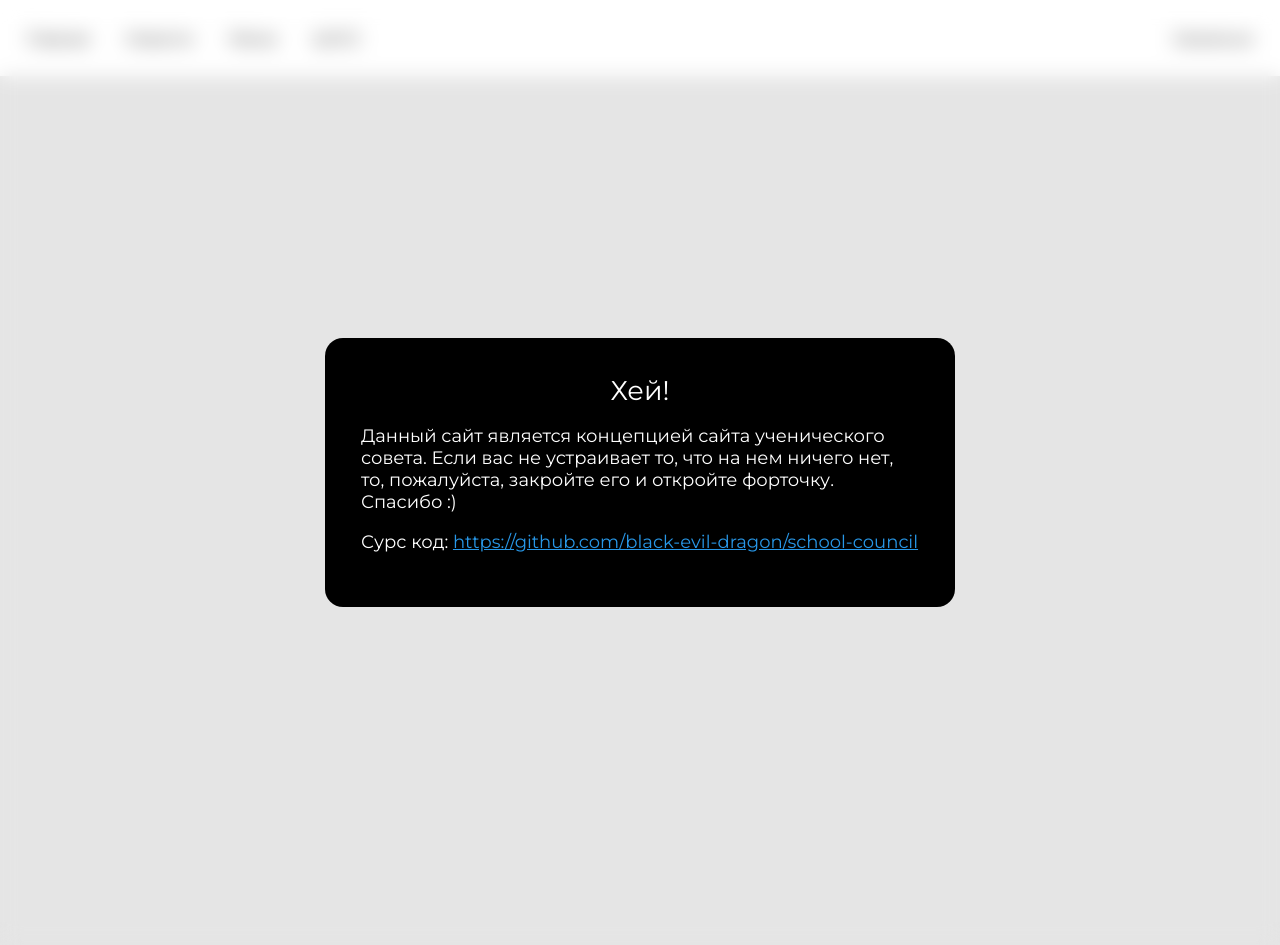
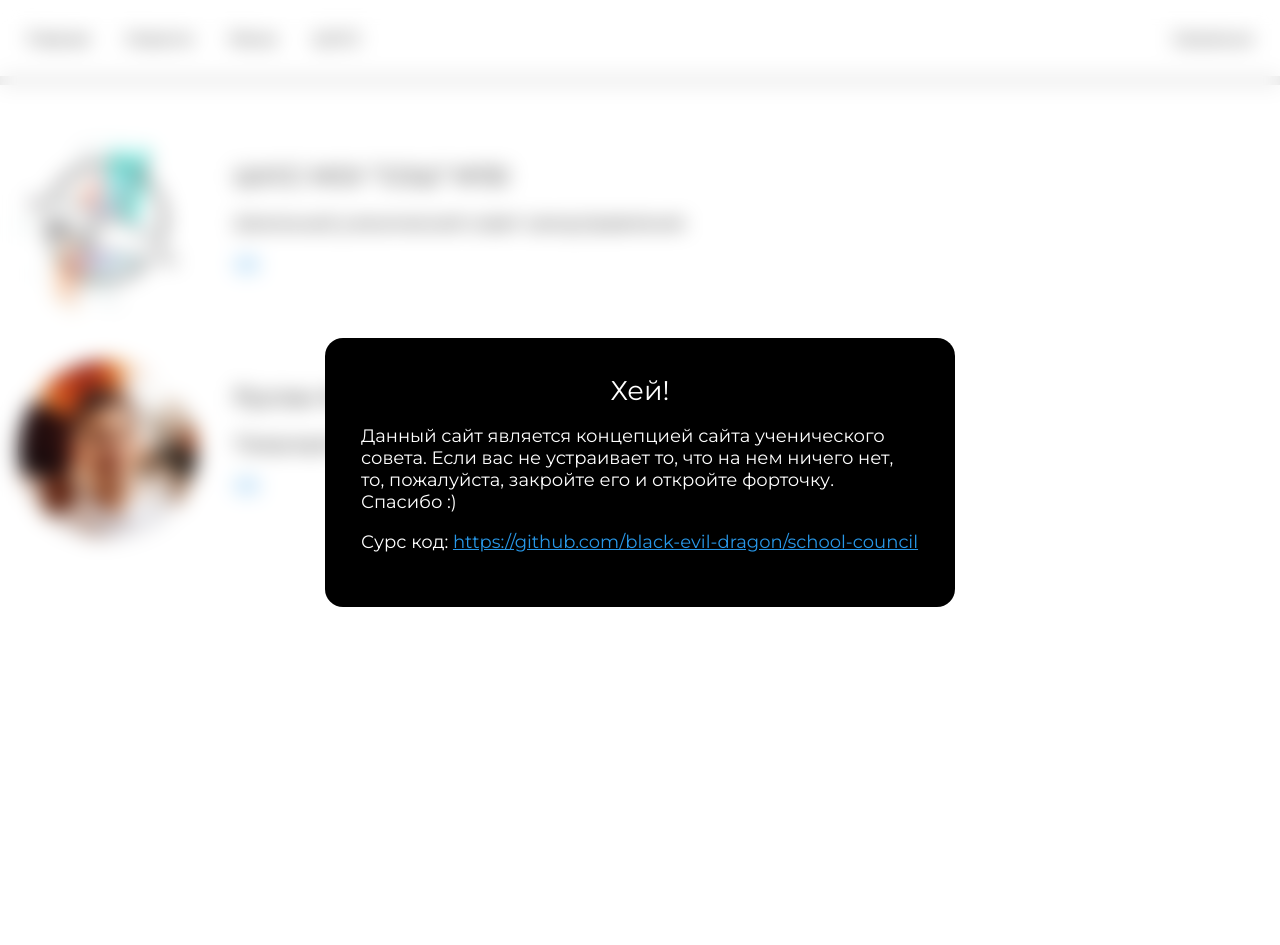
Before and after one commit to black-evil-dragon/school-council, a Django app: page /reach in a window 1280 px wide. Run offline with Django 3.2, Linux system fonts and the light colour scheme.

Commit message:
add reach page, style remake

```diff
--- a/school/main/templates/main/components/news-preview.html
+++ b/school/main/templates/main/components/news-preview.html
@@ -24,7 +24,7 @@
 
             {% if news.image %}
                 <div class="news__content-image">
-                    <img src="{{ news.image.url }}">
+                    <a href="{{ news.image.url }}"><img src="{{ news.image.url }}"></a>
                 </div>
             {% else %}
             {% endif %}
--- a/school/main/templates/main/components/news.html
+++ b/school/main/templates/main/components/news.html
@@ -18,7 +18,7 @@
 
                 {% if news.image %}
                     <div class="news__content-image">
-                        <img src="{{ news.image.url }}">
+                        <a href="{{ news.image.url }}"><img src="{{ news.image.url }}"></a>
                     </div>
                 {% else %}
                 {% endif %}
--- a/school/main/templates/main/pages/post.html
+++ b/school/main/templates/main/pages/post.html
@@ -24,7 +24,7 @@
 
         {% if post.image %}
         <div class="news__content-image">
-            <img src="{{ post.image.url }}">
+            <a href="{{ post.image.url }}"><img src="{{ post.image.url }}"></a>
         </div>
         {% endif %}
     </div>
--- a/school/main/templates/main/pages/reach.html
+++ b/school/main/templates/main/pages/reach.html
@@ -7,7 +7,33 @@
 {% block content %}
 
 <div class="reach">
+    <div class="reach__content">
+        <div class="reach__image">
+            <img src="{% static 'img/logo.png' %}" alt="">
+        </div>
 
+        <div class="reach__text">
+            <h3>ШУСС МОУ ”СОШ” №30</h3>
+            <p>Школьный ученический совет самоуправления</p>
+            <p>
+                <a href="https://vk.com/samoypravlenie30">VK</a>
+            </p>
+        </div>
+    </div>
+
+    <div class="reach__content">
+        <div class="reach__image">
+            <img src="{% static 'img/ruslan.png' %}" alt="">
+        </div>
+
+        <div class="reach__text">
+            <h3>Руслан Копейкин</h3>
+            <p>Председатель ШУСС</p>
+            <p>
+                <a href="https://vk.com/rusyakopeykin">VK</a>
+            </p>
+        </div>
+    </div>
 </div>
 
 {% endblock content %}
--- a/school/main/views.py
+++ b/school/main/views.py
@@ -24,7 +24,10 @@ def council(request):
     return render(request, 'main/pages/council.html')
 
 def widget(request, link):
-    return render(request, f'main/pages/articles/{link}.html')
+    if link != 'ghost':
+        return render(request, f'main/pages/articles/{link}.html')
+    else:
+        return render(request, f'main/pages/ghost.html')
 
 def reach(request):
     return render(request, f'main/pages/reach.html')
--- a/school/school/urls.py
+++ b/school/school/urls.py
@@ -5,6 +5,7 @@ from django.conf.urls.static import static
 
 
 handler404 = "school.views.error_handler_404"
+handler500 = "school.views.error_handler_500"
 
 urlpatterns = [
     path('admin/', admin.site.urls),
--- a/school/school/views.py
+++ b/school/school/views.py
@@ -3,3 +3,6 @@ from django.shortcuts import render
 
 def error_handler_404(request, exception):
     return render(request, '404.html', status=404)
+
+def error_handler_500(request, *args, **argv):
+    return render(request, '404.html', status=500)
--- a/school/static/css/index.css
+++ b/school/static/css/index.css
@@ -1,4 +1,77 @@
 @import url("https://fonts.googleapis.com/css2?family=Montserrat&display=swap");
+.menu {
+  display: -webkit-box;
+  display: -ms-flexbox;
+  display: flex;
+  -webkit-box-pack: center;
+      -ms-flex-pack: center;
+          justify-content: center;
+  -webkit-box-align: center;
+      -ms-flex-align: center;
+          align-items: center;
+  position: relative;
+  width: 100%;
+  height: 20rem;
+  -webkit-transition: height 0.5s ease-in-out;
+  transition: height 0.5s ease-in-out;
+}
+.menu__content {
+  position: absolute;
+  opacity: 0;
+  display: -webkit-box;
+  display: -ms-flexbox;
+  display: flex;
+  -webkit-box-pack: center;
+      -ms-flex-pack: center;
+          justify-content: center;
+  -webkit-box-align: center;
+      -ms-flex-align: center;
+          align-items: center;
+  -webkit-box-orient: vertical;
+  -webkit-box-direction: normal;
+      -ms-flex-direction: column;
+          flex-direction: column;
+  pointer-events: none;
+  -webkit-transform: translateX(15rem);
+          transform: translateX(15rem);
+  -webkit-transition: opacity 0.5s ease, -webkit-transform 0.5s ease;
+  transition: opacity 0.5s ease, -webkit-transform 0.5s ease;
+  transition: transform 0.5s ease, opacity 0.5s ease;
+  transition: transform 0.5s ease, opacity 0.5s ease, -webkit-transform 0.5s ease;
+  padding: 2rem 0;
+}
+.menu__content button {
+  width: -webkit-max-content;
+  width: -moz-max-content;
+  width: max-content;
+  color: #fff;
+  text-align: center;
+  margin: 0.5rem 0;
+}
+.menu__content button p {
+  width: -webkit-max-content;
+  width: -moz-max-content;
+  width: max-content;
+  margin: auto;
+  text-decoration: none;
+  background-image: -webkit-gradient(linear, left top, left bottom, from(currentColor), to(currentColor));
+  background-image: linear-gradient(currentColor, currentColor);
+  background-position: 0% 100%;
+  background-repeat: no-repeat;
+  background-size: 0% 2px;
+  -webkit-transition: background-size 0.4s;
+  transition: background-size 0.4s;
+}
+.menu__content button p:hover {
+  background-size: 100% 2px;
+}
+.menu__content._active {
+  opacity: 1;
+  -webkit-transform: translateX(0rem);
+          transform: translateX(0rem);
+  pointer-events: all;
+}
+
 input,
 button {
   background-color: unset;
@@ -36,6 +109,7 @@ p a:visited {
   width: 100%;
   height: 100%;
   top: 0;
+  z-index: 999;
   display: -webkit-box;
   display: -ms-flexbox;
   display: flex;
@@ -618,7 +692,7 @@ html {
   position: absolute;
   content: "";
   inset: 0;
-  border-radius: 1rem;
+  border-radius: 1.25rem;
   background-image: linear-gradient(-45deg, #000c7a 5%, rgba(0, 68, 255, 0.5490196078) 50%, #00d9ff 95%);
   z-index: 1;
   opacity: 0;
@@ -649,7 +723,7 @@ html {
   position: absolute;
   content: "";
   inset: 0;
-  border-radius: 1rem;
+  border-radius: 1.25rem;
   background-image: linear-gradient(-45deg, rgb(82, 1, 1) 0%, rgba(161, 0, 0, 0.849) 35%, rgb(255, 93, 93) 100%);
   z-index: 1;
   opacity: 0;
@@ -680,7 +754,7 @@ html {
   position: absolute;
   content: "";
   inset: 0;
-  border-radius: 1rem;
+  border-radius: 1.25rem;
   background-image: linear-gradient(-45deg, #00c5ab 0%, rgb(253, 187, 45) 100%);
   z-index: 1;
   opacity: 0;
@@ -711,7 +785,7 @@ html {
   position: absolute;
   content: "";
   inset: 0;
-  border-radius: 1rem;
+  border-radius: 1.25rem;
   background-image: linear-gradient(-45deg, rgb(63, 94, 251) 15%, rgb(252, 70, 107) 90%);
   z-index: 1;
   opacity: 0;
@@ -884,77 +958,29 @@ html {
   text-align: center;
 }
 
-.menu {
+.reach {
+  width: 100vw;
+  height: 100vh;
+  background-color: #fff;
+  padding: 2rem 1rem;
+  margin-top: 0.5rem;
+}
+.reach__content {
   display: -webkit-box;
   display: -ms-flexbox;
   display: flex;
-  -webkit-box-pack: center;
-      -ms-flex-pack: center;
-          justify-content: center;
-  -webkit-box-align: center;
-      -ms-flex-align: center;
-          align-items: center;
-  position: relative;
-  width: 100%;
-  height: 20rem;
-  -webkit-transition: height 0.5s ease-in-out;
-  transition: height 0.5s ease-in-out;
+  padding: 1rem 0;
 }
-.menu__content {
-  position: absolute;
-  opacity: 0;
-  display: -webkit-box;
-  display: -ms-flexbox;
-  display: flex;
-  -webkit-box-pack: center;
-      -ms-flex-pack: center;
-          justify-content: center;
-  -webkit-box-align: center;
-      -ms-flex-align: center;
-          align-items: center;
-  -webkit-box-orient: vertical;
-  -webkit-box-direction: normal;
-      -ms-flex-direction: column;
-          flex-direction: column;
-  pointer-events: none;
-  -webkit-transform: translateX(15rem);
-          transform: translateX(15rem);
-  -webkit-transition: opacity 0.5s ease, -webkit-transform 0.5s ease;
-  transition: opacity 0.5s ease, -webkit-transform 0.5s ease;
-  transition: transform 0.5s ease, opacity 0.5s ease;
-  transition: transform 0.5s ease, opacity 0.5s ease, -webkit-transform 0.5s ease;
-  padding: 2rem 0;
+.reach__text {
+  padding: 0 2rem;
 }
-.menu__content button {
-  width: -webkit-max-content;
-  width: -moz-max-content;
-  width: max-content;
-  color: #fff;
-  text-align: center;
-  margin: 0.5rem 0;
-}
-.menu__content button p {
-  width: -webkit-max-content;
-  width: -moz-max-content;
-  width: max-content;
-  margin: auto;
-  text-decoration: none;
-  background-image: -webkit-gradient(linear, left top, left bottom, from(currentColor), to(currentColor));
-  background-image: linear-gradient(currentColor, currentColor);
-  background-position: 0% 100%;
+.reach__image img {
+  width: 10rem;
+  border-radius: 50%;
   background-repeat: no-repeat;
-  background-size: 0% 2px;
-  -webkit-transition: background-size 0.4s;
-  transition: background-size 0.4s;
-}
-.menu__content button p:hover {
-  background-size: 100% 2px;
-}
-.menu__content._active {
-  opacity: 1;
-  -webkit-transform: translateX(0rem);
-          transform: translateX(0rem);
-  pointer-events: all;
+  background-size: cover;
+  background-position-x: 50%;
+  background-position-y: 50%;
 }
 
 ::-moz-selection {
@@ -1002,6 +1028,10 @@ html {
 }
 .app__navigation-link a {
   color: #000;
+  -webkit-user-select: none;
+     -moz-user-select: none;
+      -ms-user-select: none;
+          user-select: none;
   text-decoration: none;
   background-image: -webkit-gradient(linear, left top, left bottom, from(currentColor), to(currentColor));
   background-image: linear-gradient(currentColor, currentColor);
--- a/school/static/js/modal.js
+++ b/school/static/js/modal.js
@@ -2,7 +2,7 @@ const modalWindow = document.querySelector('.modal')
 
 if (!window.localStorage.getItem('modal')) {
     modalWindow.classList.remove('close')
-    window.localStorage.setItem('modal', true)
+    //window.localStorage.setItem('modal', true)
 }
 
 
@@ -10,4 +10,5 @@ if (!window.localStorage.getItem('modal')) {
 
 modalWindow.addEventListener("click", () => {
     modalWindow.classList.add('close')
+    window.localStorage.setItem('modal', true)
 })
--- a/school/static/scss/index.scss
+++ b/school/static/scss/index.scss
@@ -10,9 +10,8 @@
 @import './pages/school-about';
 @import './pages/council';
 @import './pages/error';
+@import './pages/reach';
 
-
-@import './components/menu';
 
 
 ::selection {
@@ -50,6 +49,7 @@ html {
         &-link {
             a {
                 color: $black;
+                user-select: none;
                 @include smooth-underline;
             }
 
--- /dev/null
+++ b/school/static/scss/pages/_reach.scss
@@ -0,0 +1,32 @@
+.reach {
+    width: 100vw;
+    height: 100vh;
+
+    background-color: $white;
+
+    padding: 2rem 1rem;
+    margin-top: 0.5rem;
+
+    &__content {
+        display: flex;
+        padding: 1rem 0;
+    }
+
+    &__text {
+        padding: 0 2rem;
+    }
+
+    &__image {
+
+        img {
+            width: 10rem;
+
+            border-radius: 50%;
+
+            background-repeat: no-repeat;
+            background-size: cover;
+            background-position-x: 50%;
+            background-position-y: 50%;
+        }
+    }
+}
--- a/school/static/scss/settings/_mixins.scss
+++ b/school/static/scss/settings/_mixins.scss
@@ -57,7 +57,7 @@
         position: absolute;
         content: "";
         inset: 0;
-        border-radius: 1rem;
+        border-radius: 1.25rem;
 
         background-image: $end;
         z-index: 1;
--- a/school/static/scss/settings/_ui.scss
+++ b/school/static/scss/settings/_ui.scss
@@ -1,3 +1,5 @@
+@import '../components/menu';
+
 input,
 button {
     background-color: unset;
@@ -38,6 +40,7 @@ p {
     width: 100%;
     height: 100%;
     top: 0;
+    z-index: 999;
 
     display: flex;
 
```
Also changed, not shown: school/templates/500.html (added, +24 -0 lines), school/static/css/index.min.css, school/static/img/ruslan.jpg (added), school/static/img/ruslan.png (added).
